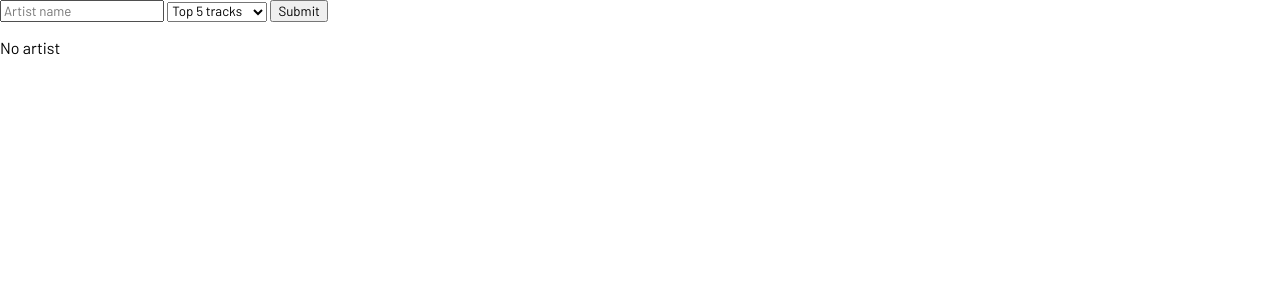
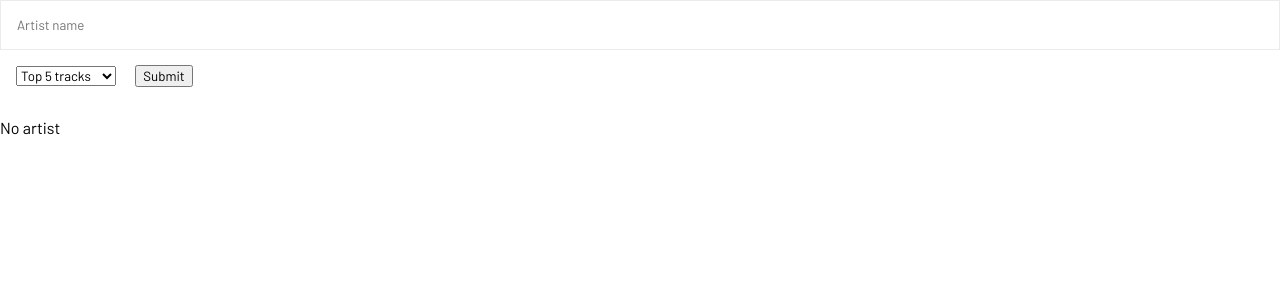
Before and after one commit to subiabre/lastfm-tools, a SvelteKit app: page /one-hit-wonder in a window 1280 px wide. Shown: the top 300 px of the page. Built offline with nearby package versions, Linux system fonts and the light colour scheme.

Commit message:
Cleaner form inputs

```diff
--- a/src/routes/one-hit-wonder/+page.svelte
+++ b/src/routes/one-hit-wonder/+page.svelte
@@ -1,8 +1,6 @@
 <script lang="ts">
     import { lastfm, type Artist, type ArtistTopTrack } from "$lib/lastfm";
-    import Percentage from "../../lib/ui/Percentage.svelte";
     import TrackRow from "./TrackRow.svelte";
-    import TrackTitle from "./TrackTitle.svelte";
 
     let artistName: string;
     let topTrackCount: string;
@@ -52,6 +50,18 @@
 {/if}
 
 <style>
+    input {
+        width: 100%;
+        padding: 1rem;
+
+        border: 1px solid #ebebeb;
+        border-radius: 0;
+    }
+
+    select {
+        margin: 1rem;
+    }
+
     table {
         width: 100%;
 
```
